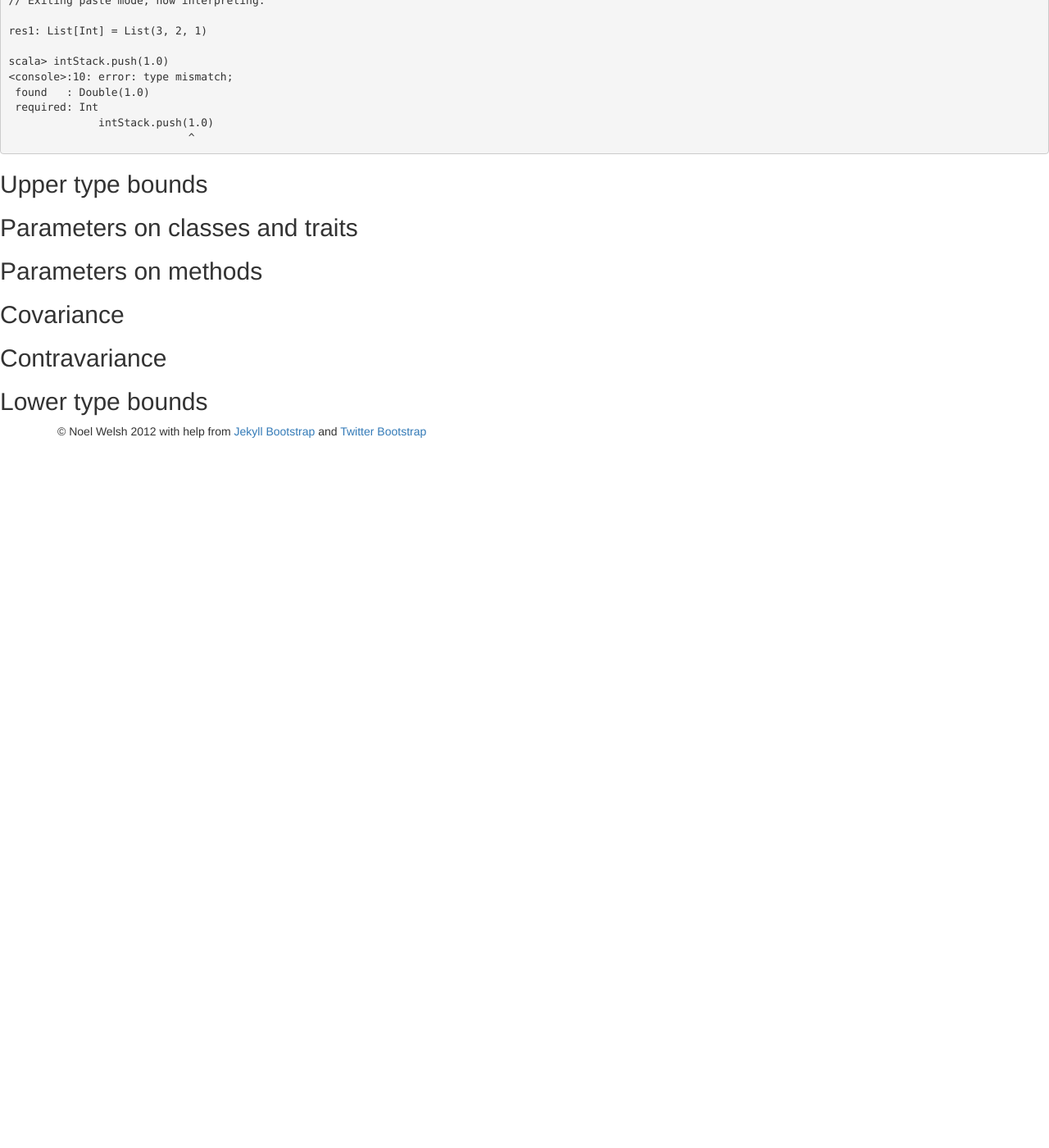
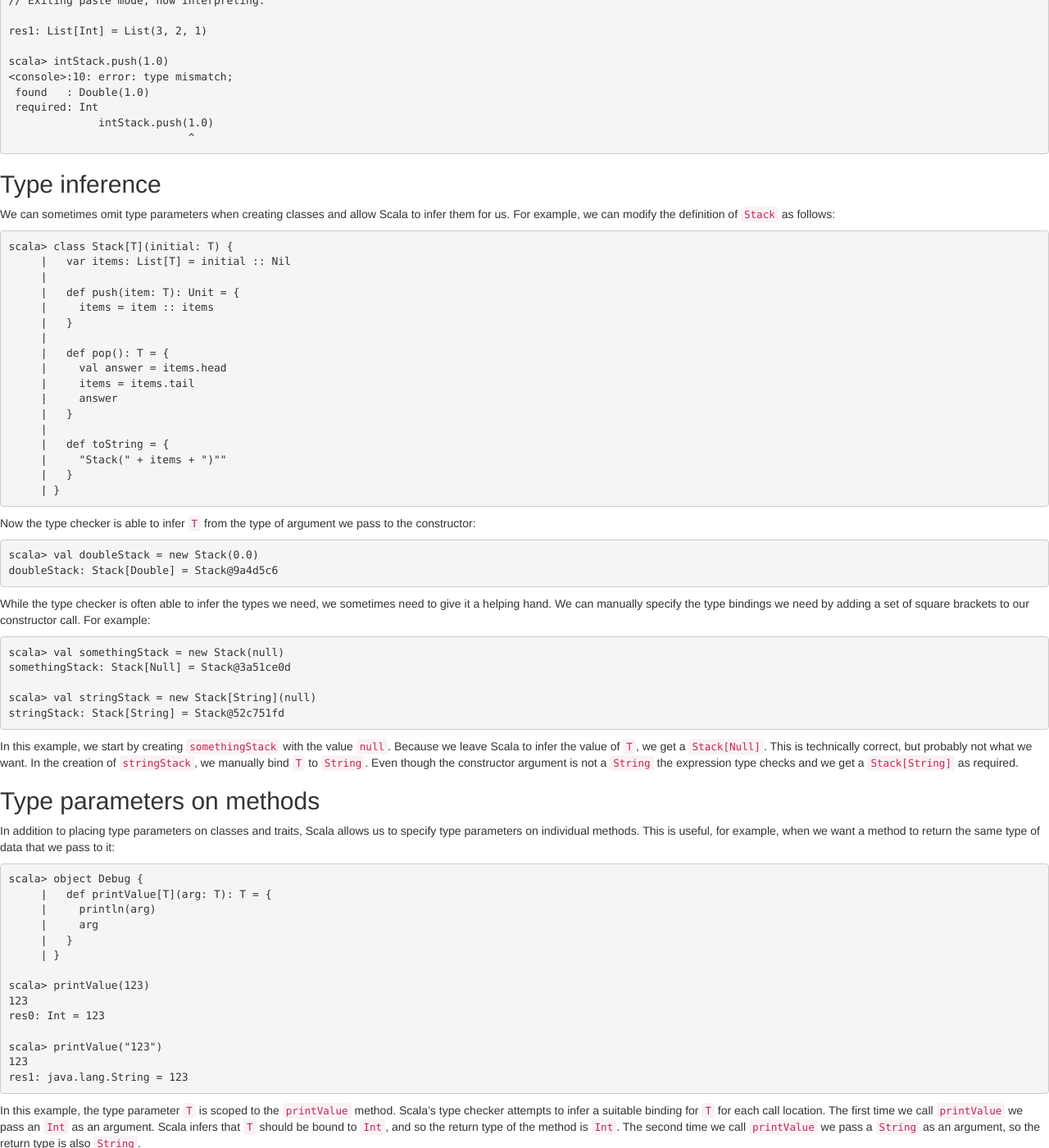
Before and after one commit to underscoreio/essential-scala, a Jekyll site: the page built from oo/type-parameters.md, in a window 1280 px wide and 1400 px high, scrolled down 874 px. Shown: the whole window at 82% size. Built offline with Jekyll 4.4.1, drawn with Linux system fonts in a browser that asks for light colours; nearby versions of some CDN libraries; library files that are not in the unit come from our copies; before the commit the page ends 1420 px from its top, so only the background shows below that; some of the changed text lies outside the part shown.

Commit message:
Beginnings of type parameters

```diff
--- a/oo/type-parameters.md
+++ b/oo/type-parameters.md
@@ -50,14 +50,158 @@ scala> intStack.push(1.0)
                             ^
 {% endhighlight %}
 
+## Type inference
+
+We can sometimes omit type parameters when creating classes and allow Scala to infer them for us. For example, we can modify the definition of `Stack` as follows:
+
+{% highlight scala %}
+scala> class Stack[T](initial: T) {
+     |   var items: List[T] = initial :: Nil
+     |
+     |   def push(item: T): Unit = {
+     |     items = item :: items
+     |   }
+     |
+     |   def pop(): T = {
+     |     val answer = items.head
+     |     items = items.tail
+     |     answer
+     |   }
+     |
+     |   def toString = {
+     |     "Stack(" + items + ")""
+     |   }
+     | }
+{% endhighlight %}
+
+Now the type checker is able to infer `T` from the type of argument we pass to the constructor:
+
+{% highlight scala %}
+scala> val doubleStack = new Stack(0.0)
+doubleStack: Stack[Double] = Stack@9a4d5c6
+{% endhighlight %}
+
+While the type checker is often able to infer the types we need, we sometimes need to give it a helping hand. We can manually specify the type bindings we need by adding a set of square brackets to our constructor call. For example:
+
+{% highlight scala %}
+scala> val somethingStack = new Stack(null)
+somethingStack: Stack[Null] = Stack@3a51ce0d
+
+scala> val stringStack = new Stack[String](null)
+stringStack: Stack[String] = Stack@52c751fd
+{% endhighlight %}
+
+In this example, we start by creating `somethingStack` with the value `null`. Because we leave Scala to infer the value of `T`, we get a `Stack[Null]`. This is technically correct, but probably not what we want. In the creation of `stringStack`, we manually bind `T` to `String`. Even though the constructor argument is not a `String` the expression type checks and we get a `Stack[String]` as required.
+
+## Type parameters on methods
+
+In addition to placing type parameters on classes and traits, Scala allows us to specify type parameters on individual methods. This is useful, for example, when we want a method to return the same type of data that we pass to it:
+
+{% highlight scala %}
+scala> object Debug {
+     |   def printValue[T](arg: T): T = {
+     |     println(arg)
+     |     arg
+     |   }
+     | }
+
+scala> printValue(123)
+123
+res0: Int = 123
+
+scala> printValue("123")
+123
+res1: java.lang.String = 123
+{% endhighlight %}
+
+In this example, the type parameter `T` is scoped to the `printValue` method. Scala's type checker attempts to infer a suitable binding for `T` for each call location. The first time we call `printValue` we pass an `Int` as an argument. Scala infers that `T` should be bound to `Int`, and so the return type of the method is `Int`. The second time we call `printValue` we pass a `String` as an argument, so the return type is also `String`.
+
+By choosing appropriate bindings at compile time, Scala is able to statically detect potential errors without running our code. Here, for example, the type checker reveals a discrepancy between the argument type of `printValue` and the return type we need to populate `x`:
+
+{% highlight scala %}
+scala> val x: Int = printValue("123")
+<console>:11: error: type mismatch;
+ found   : java.lang.String("123")
+ required: Int
+       val x: Int = printValue("123")
+                               ^
+{% endhighlight %}
+
+We can manually specify type arguments to methods in the same way we did for constructors:
+
+{% highlight scala %}
+scala> val x = printValue(null)
+null
+x: Null = null
+
+scala> val x = printValue[String](null)
+null
+x: String = null
+{% endhighlight %}
+
+{% comment %}
+
 ## Upper type bounds
 
-## Parameters on classes and traits
+TODO: COMPLETE THIS BIT
 
-## Parameters on methods
+It is sometimes useful to put *bounds* on the type parameters to a class, trait, or method. This restricts the set of types we can pass, and allows us to rely on certain functionality being present in the type parameter.
+
+For example, suppose we are designing a software application for access by staff and students at a University:
+
+{% highlight scala %}
+scala> :paste
+// Entering paste mode (ctrl-D to finish)
+
+trait User {
+  def username: String
+  def isAdmin: Boolean
+}
+
+class Staff(val username: String, val isAdmin: Boolean) extends User
+
+class Student(val username: String) extends User {
+  val isAdmin = false
+}
+
+// Exiting paste mode, now interpreting.
+
+defined trait User
+defined class Student
+defined class Staff
+{% endhighlight %}
+
+As part of our authentication system, we want to write a function that asserts whether a user is an administrator. We want the authentication function to work with `Staff` or `Student` objects and retain the type information:
+
+{% highlight scala %}
+scala> object Auth {
+     |   def adminOnly(user: U): U = {
+     |     if(user.isAdmin) {
+     |       user
+     |     } else {
+     |       throw new Exception("Acccess denied!")
+     |     }
+     |   }
+     | }
+<console>:12: error: value saySomething is not a member of type parameter T
+         println(arg.saySomething.toUpperCase)
+{% endhighlight %}
+
+The class `Echo` won't compile because the type checker can't guarantee that `T` has a method `saySomething`. We can place an *upper type bound* on `T` using Scala's `<:` operator to tell the type checker that `T` has to be a subtype of `Vocal`:
+
+{% highlight scala %}
+scala> class Echo[T <: Vocal](arg: T) {
+     |   println(arg.saySomething.toUpperCase)
+     |   println(arg.saySomething)
+     |   println(arg.saySomething.toLowerCase)
+     | }
+defined class Echo
+{% endhighlight %}
 
 ## Covariance
 
 ## Contravariance
 
 ## Lower type bounds
+
+{% endcomment %}
```
